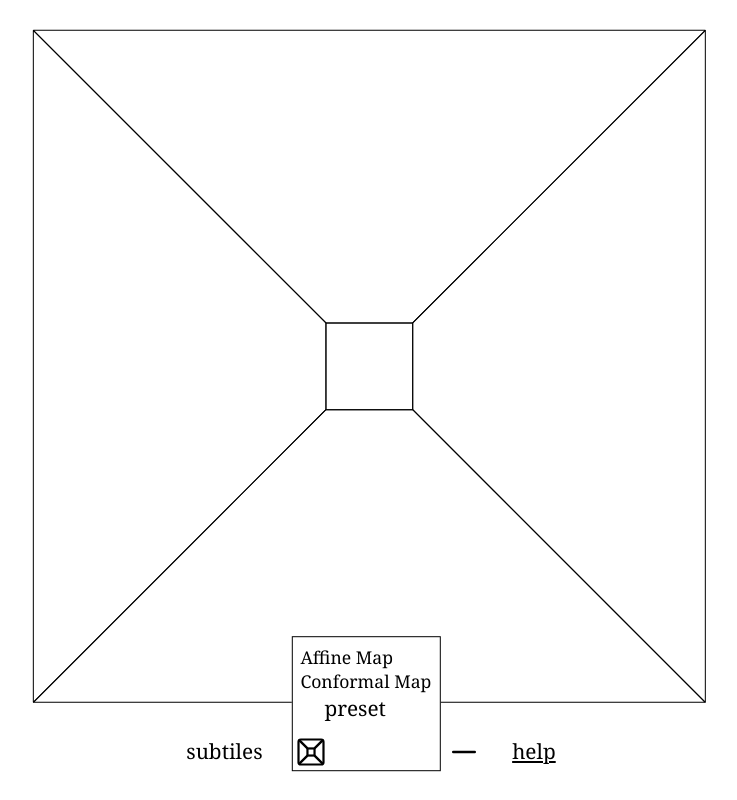
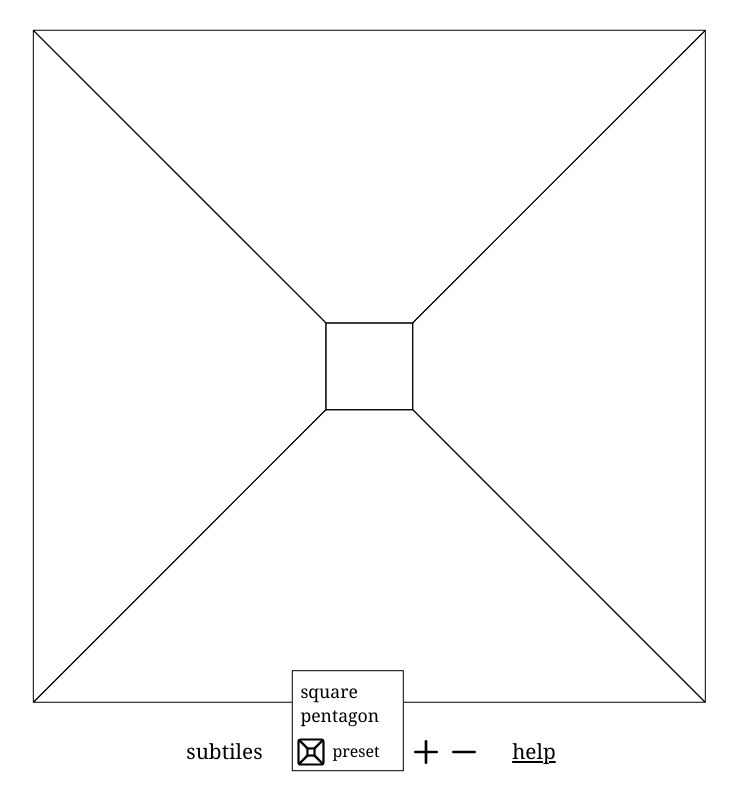
Before and after one commit to OscarSaharoy/subtiles, a plain HTML site: page index.html in a window 1280 px wide. Both pictures are taken after a click on the button 579 px from the left and 752 px from the top of the page. Shown: the whole page, without its empty margins (269-1006 px from the left). Drawn offline with Linux system fonts and the light colour scheme; files whose address does not match are found by name.

Commit message:
menus looking ok

```diff
--- a/css/subtiles.css
+++ b/css/subtiles.css
@@ -91,6 +91,7 @@ form button .options {
 form button:hover .options,
 form button:focus-within .options,
 form button:active .options {
+	min-width: 7rem;
 	display: grid;
 	position: absolute;
 	text-align: left;
@@ -100,11 +101,23 @@ form button:active .options {
 	width: max-content;
 	transform: translateY(0.2rem) translateX(-0.2rem);
 	background: white;
-	padding: .5rem;
-	padding-bottom: 3rem;
+	padding: 0.5rem 0.5rem 0.9rem 0.5rem;
 	border: 0.1rem solid black;
 	border-bottom: 0.1rem solid black;
 	z-index: 2;
+
+	grid-template-rows: 1fr 1rem;
+	grid-row-gap: 0.8rem;
+}
+
+.options p {
+	cursor: pointer;
+}
+
+.options span {
+	padding: 0 0 0 2rem;
+	font-size: 1rem;
+	justify-self: left;
 }
 
 form button:hover img,
--- a/index.html
+++ b/index.html
@@ -22,8 +22,10 @@
 				<button id="preset">
 					<image title="presets" src="assets/subsquare.svg" />
 					<div id="map-options" class="options">
-						<p tabindex="0"> Affine Map </p>
-						<p tabindex="0"> Conformal Map </p>
+						<div class="options-list">
+							<p tabindex="0"> square </p>
+							<p tabindex="0"> pentagon </p>
+						</div>
 						<span> preset </span>
 					</div>
 				</button>
@@ -34,8 +36,10 @@
 				<button id="mapping">
 					<image title="subdivision mapping" src="assets/globe.svg" />
 					<div id="map-options" class="options">
-						<p tabindex="0"> Affine Map </p>
-						<p tabindex="0"> Conformal Map </p>
+						<div class="options-list">
+							<p tabindex="0"> Affine </p>
+							<p tabindex="0"> Conformal </p>
+						</div>
 						<span> mapping </span>
 					</div>
 				</button>
--- a/js/click-in.js
+++ b/js/click-in.js
@@ -1,9 +1,19 @@
 // Oscar Saharoy 2023
 
+
+// a space or enter keypress on a `.click-in` elm should be interpreted as a click
 const clickIns = [ ...document.querySelectorAll( "form .click-in" ) ];
 
-clickIns.forEach(
-	elm => elm.addEventListener( "keydown", e =>
+clickIns.forEach( elm =>
+	elm.addEventListener( "keydown", e =>
 		( e.key == " " || e.key == "Enter" ) && elm.click()
 	)
 );
+
+
+// take focus away from other buttons when mouse enters either of the menus
+const menus = [ "preset", "mapping" ].map( s => document.getElementById( s ) );
+
+menus.forEach( elm =>
+	elm.addEventListener( "pointermove", e => document.activeElement.blur() )
+);
```
